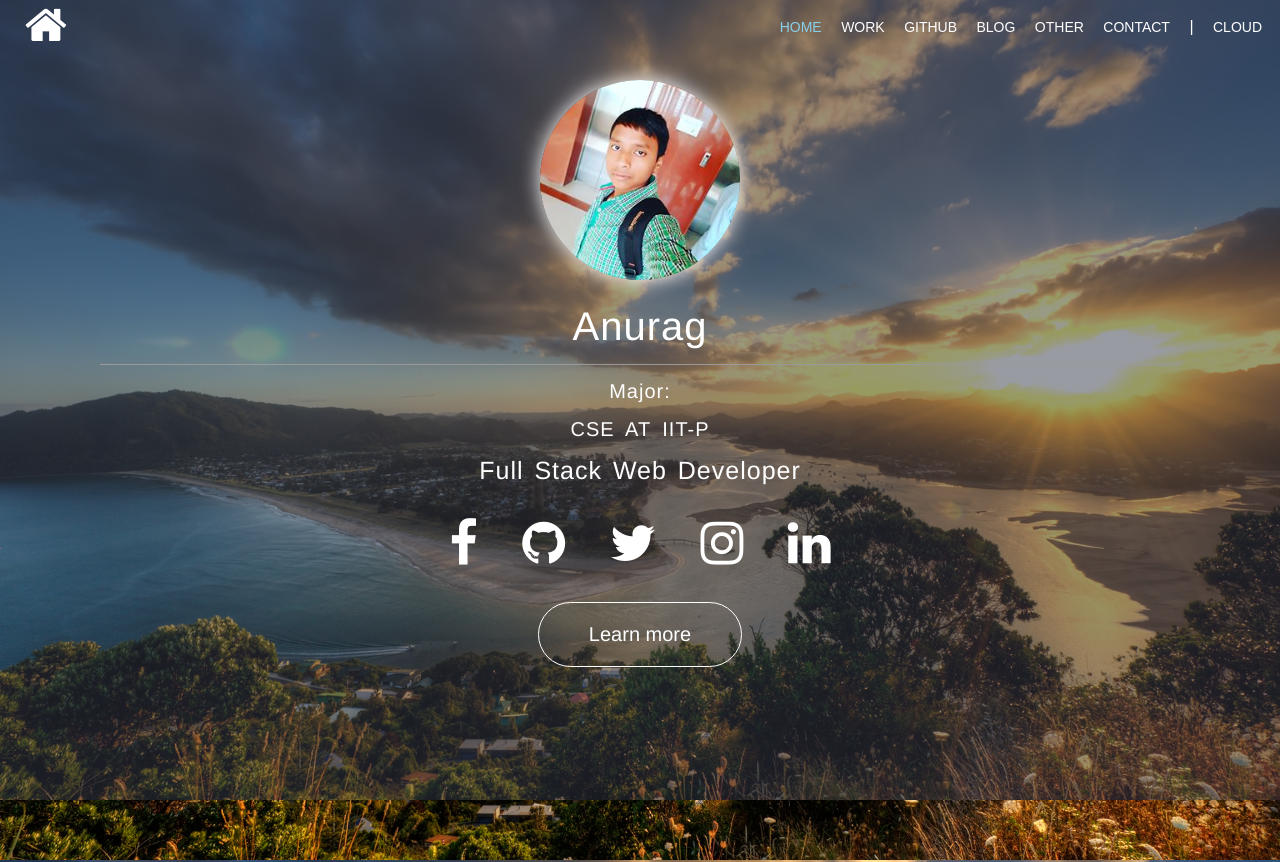
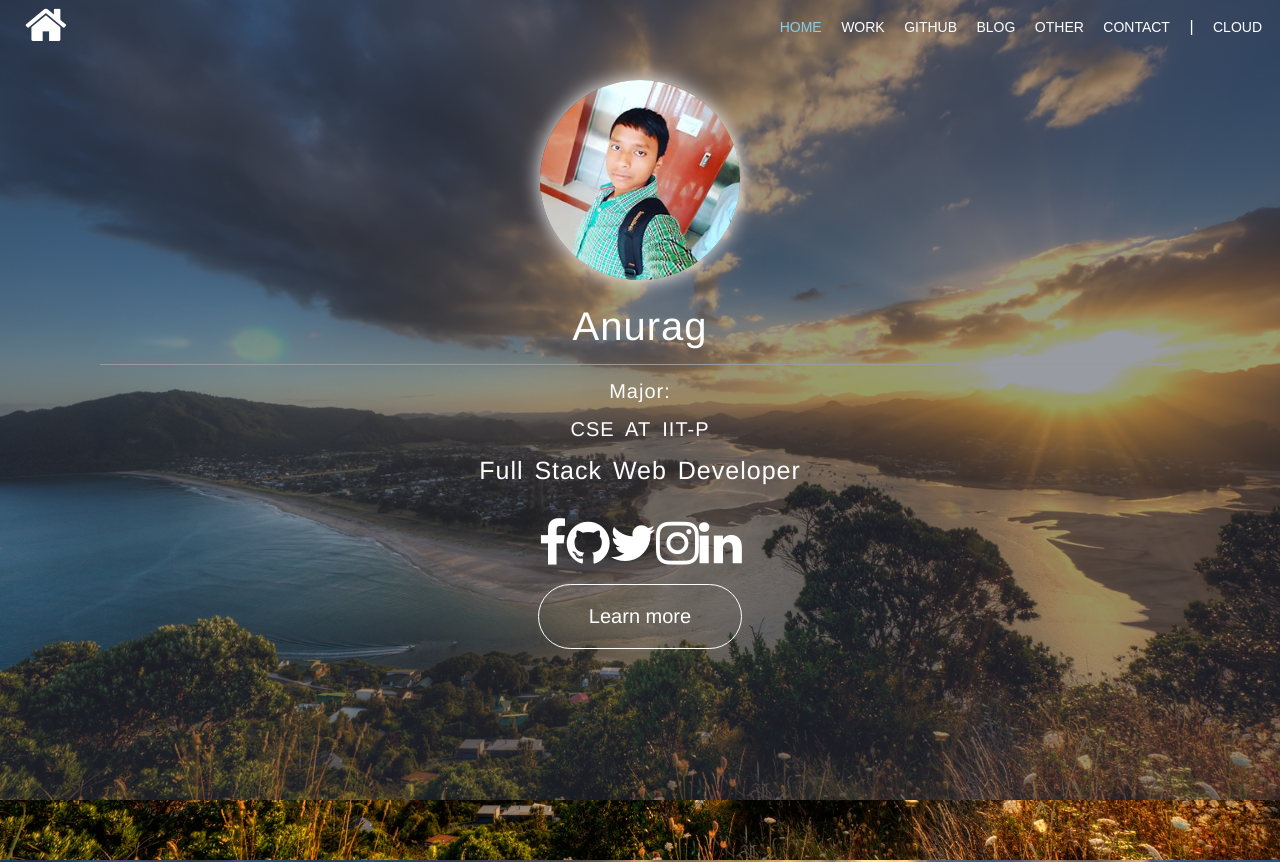
Before and after one commit to Anu1601CS/my_web, a PHP site: page / in a window 1280 px wide. Shown: the top 862 px of the page. Run offline with PHP 8.4, Linux system fonts and the light colour scheme; some libraries are stand-ins or nearby versions.

Commit message:
Update mystyle.css

```diff
--- a/css/mystyle.css
+++ b/css/mystyle.css
@@ -388,7 +388,7 @@ display: inline-block;
 #social{
   word-spacing: 40px;
   line-height: 3.5;
-
+   display:-webkit-inline-box;
  }
 
  #social a{
```
